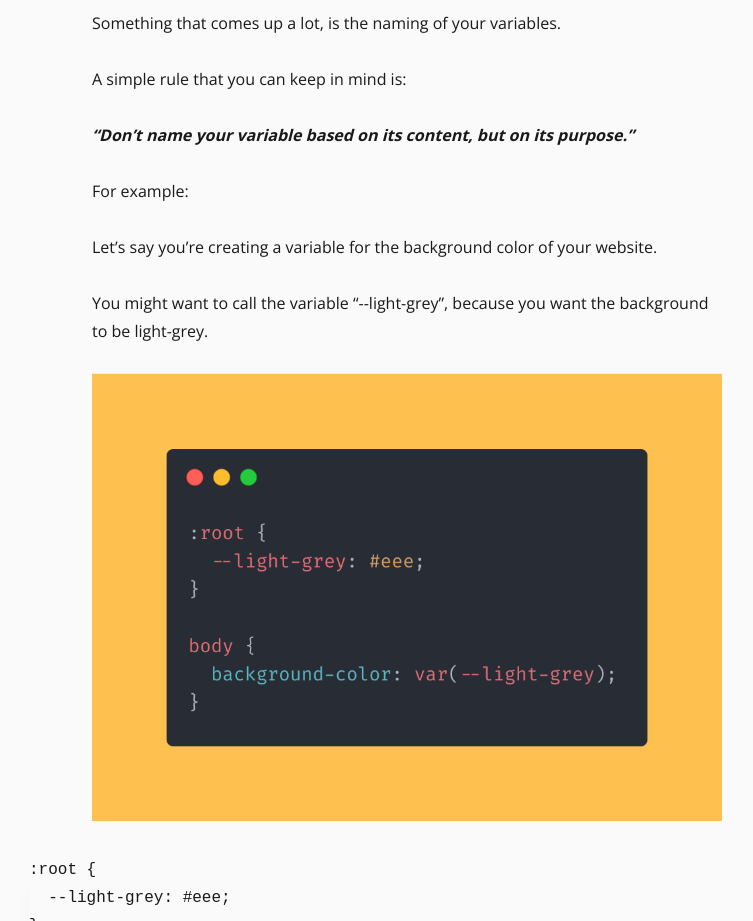
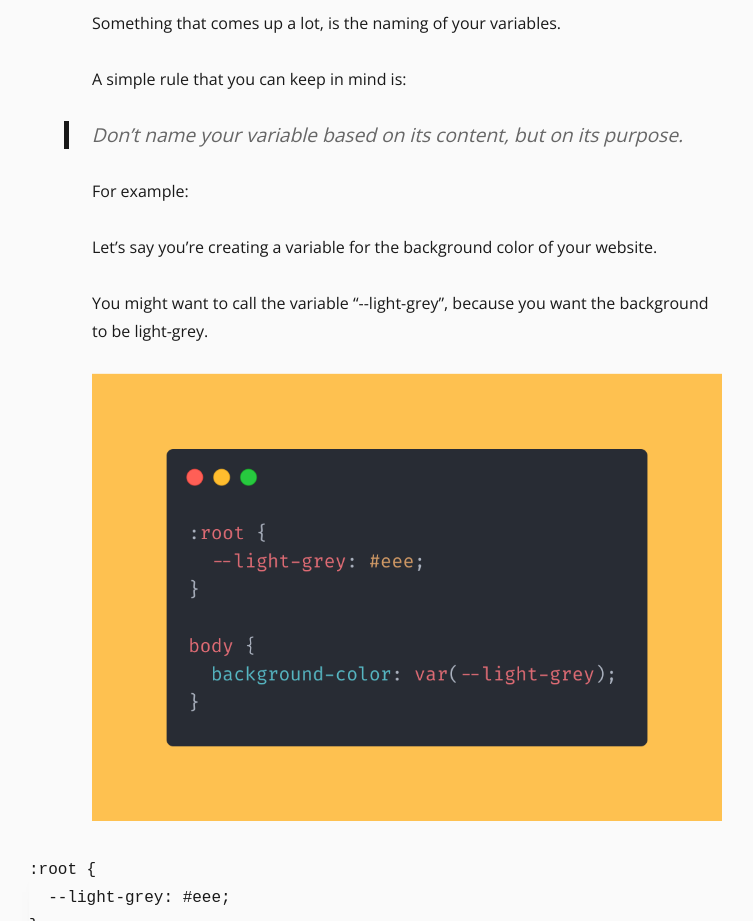
Before and after one commit to twanmulder/thats-an-egg-blog, a Gatsby site: page /blog/your-super-simple-intro-to-css-variables/ in a window 1280 px wide. Shown: the part 8880-9801 px from the top of the page, without its empty margins (233-986 px from the left). Built offline with nearby package versions, Linux system fonts and the light colour scheme; Gatsby itself is replaced by a stand-in of ours; some packages are replaced by stand-ins of ours; code samples lack their colours.

Commit message:
Update Blog “your-super-simple-intro-to-css-variables”

```diff
--- a/content/blog/your-super-simple-intro-to-css-variables.md
+++ b/content/blog/your-super-simple-intro-to-css-variables.md
@@ -177,7 +177,7 @@ Something that comes up a lot, is the naming of your variables.
 
 A simple rule that you can keep in mind is:
 
-***“Don’t name your variable based on its content, but on its purpose.”***
+> Don’t name your variable based on its content, but on its purpose.
 
 For example:
 
```
